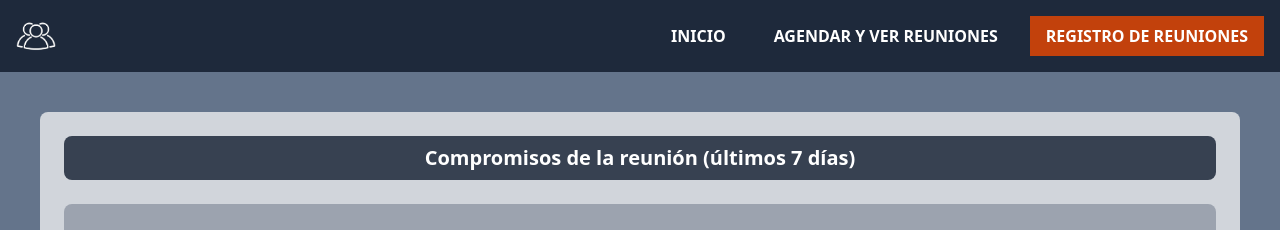
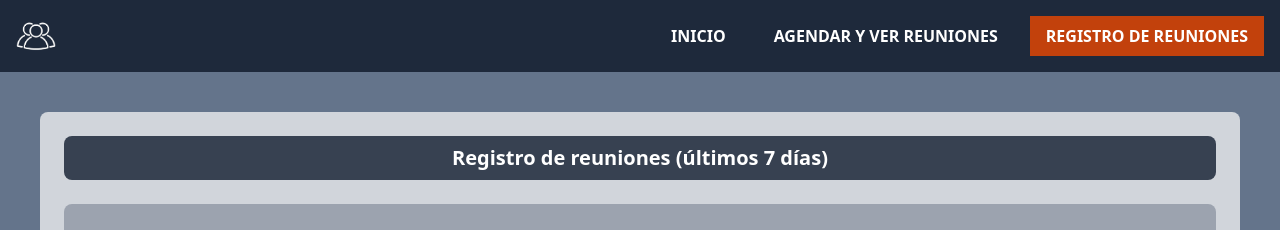
Before and after one commit to GTSEDU/Reunion-en-Progreso, a React (Vite) app: page /seguimiento in a window 1280 px wide. Shown: the top 230 px of the page. Built offline with nearby package versions, Linux system fonts and the light colour scheme.

Commit message:
cambio titulo seguimiento

```diff
--- a/src/views/SeguimientoView.tsx
+++ b/src/views/SeguimientoView.tsx
@@ -20,7 +20,7 @@ export default function SeguimientoView() {
           {/* Sección de texto con recuadro */}
           <div className="w-full bg-gray-300 p-6 rounded-lg">
             <h1 className="flex items-center justify-center text-xl font-bold bg-gray-700 text-white p-2 rounded-lg mb-6">
-              Compromisos de la reunión (últimos 7 días)
+              Registro de reuniones (últimos 7 días)
             </h1>
             <div className="flex items-center justify-center w-full bg-gray-400 p-8 rounded-lg">
 
```
